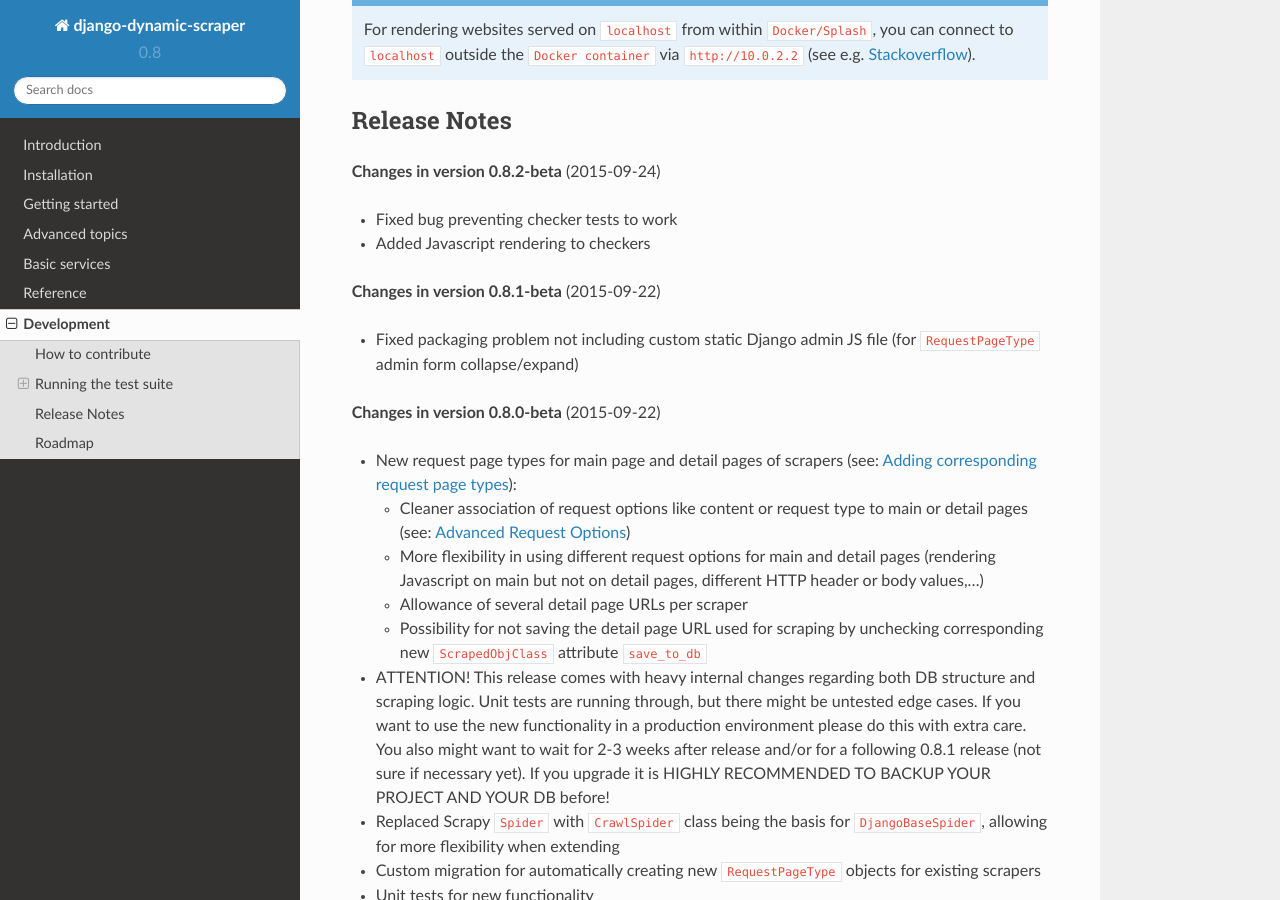
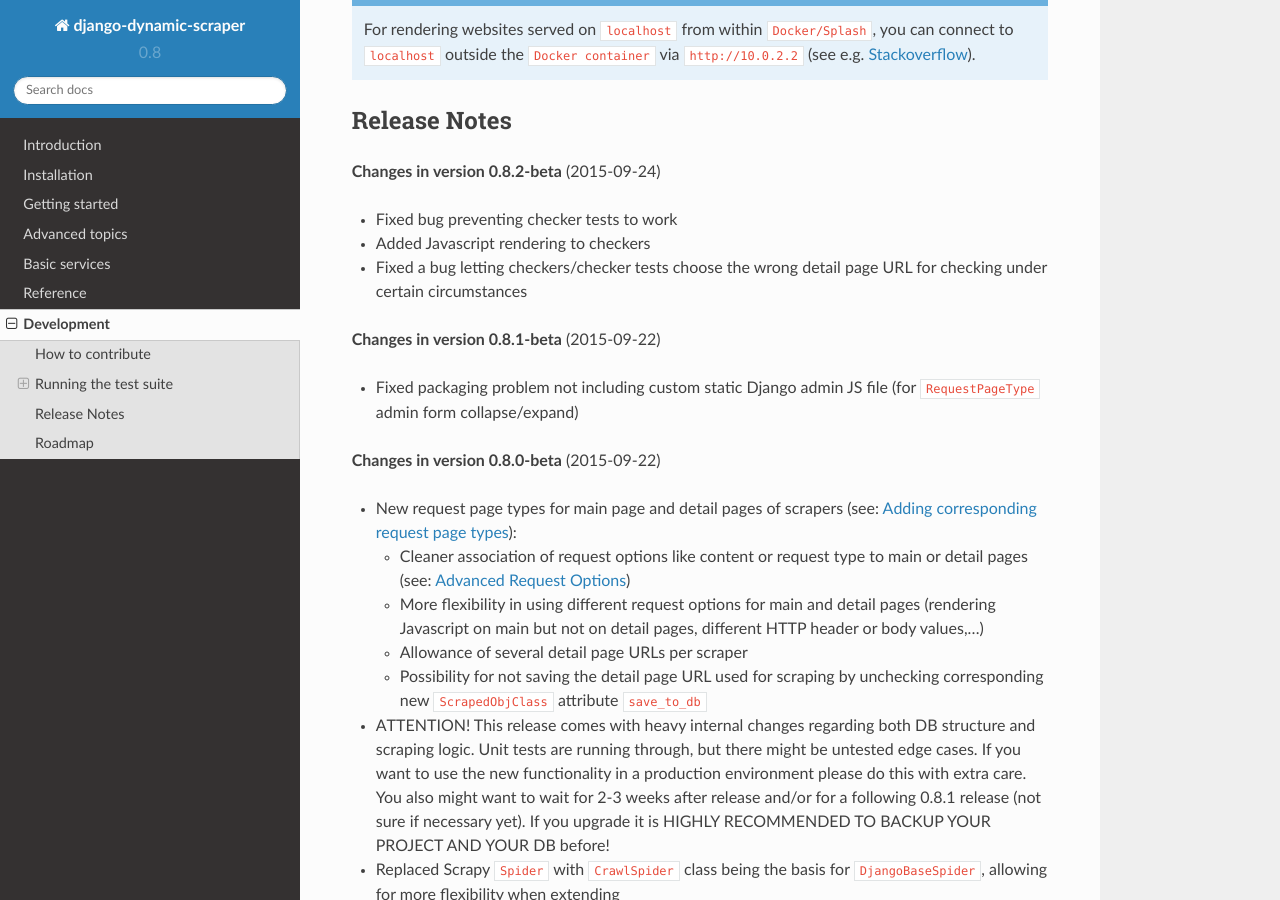
Before and after one commit to dev02019/django-dynamic-scraper, a Sphinx documentation site: the page built from docs/development.rst, in a window 1280 px wide and 900 px high, scrolled down 2244 px. Built offline with Sphinx 7.4.7 and the Read the Docs theme 2.0.0, drawn with Linux system fonts in a browser that asks for light colours.

Commit message:
Release commit for v.0.8.2

```diff
--- a/docs/development.rst
+++ b/docs/development.rst
@@ -98,7 +98,7 @@ Release Notes
 
 * Fixed bug preventing checker tests to work
 * Added Javascript rendering to checkers
-
+* Fixed a bug letting checkers/checker tests choose the wrong detail page URL for checking under certain circumstances
 
 **Changes in version 0.8.1-beta** (2015-09-22)
 
```
